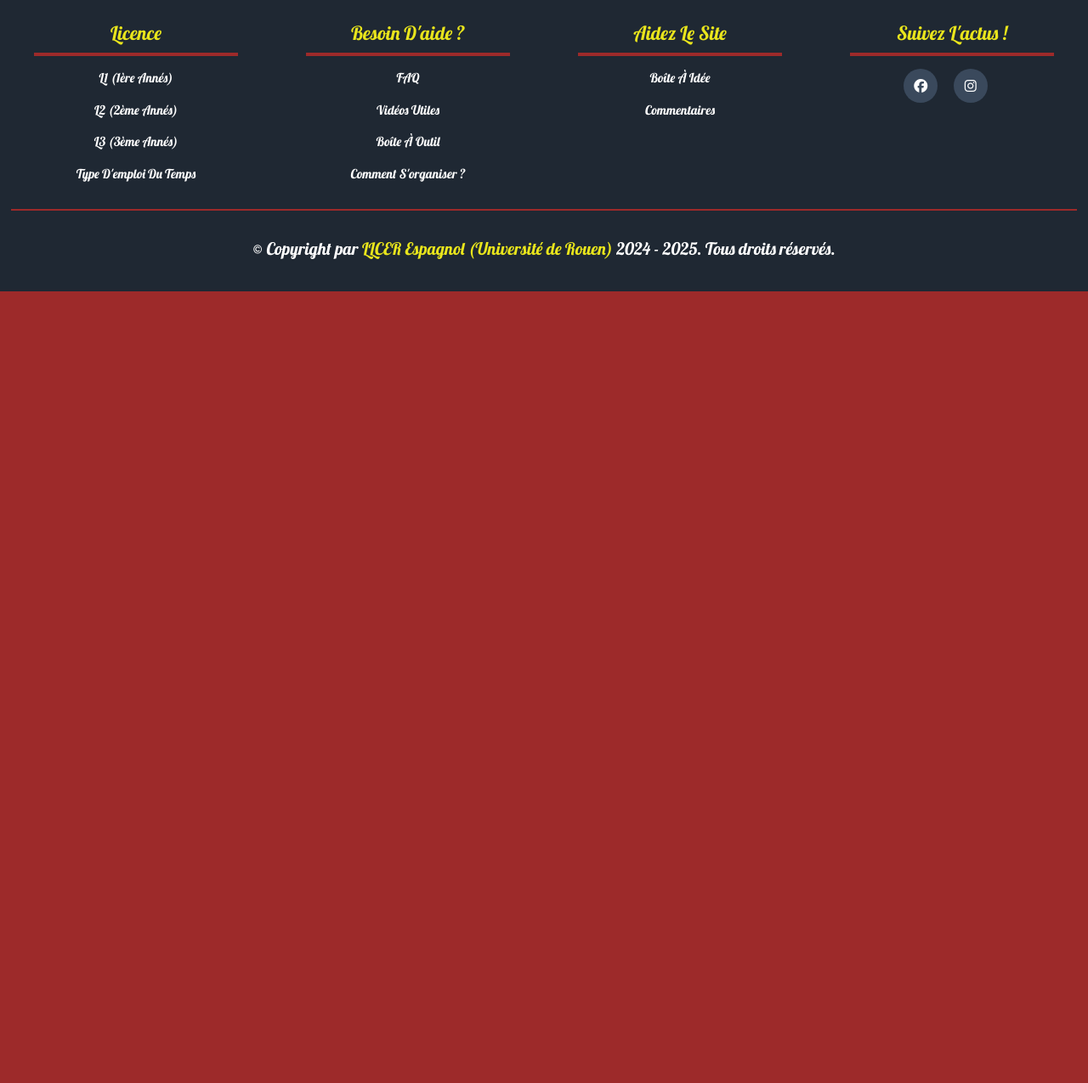
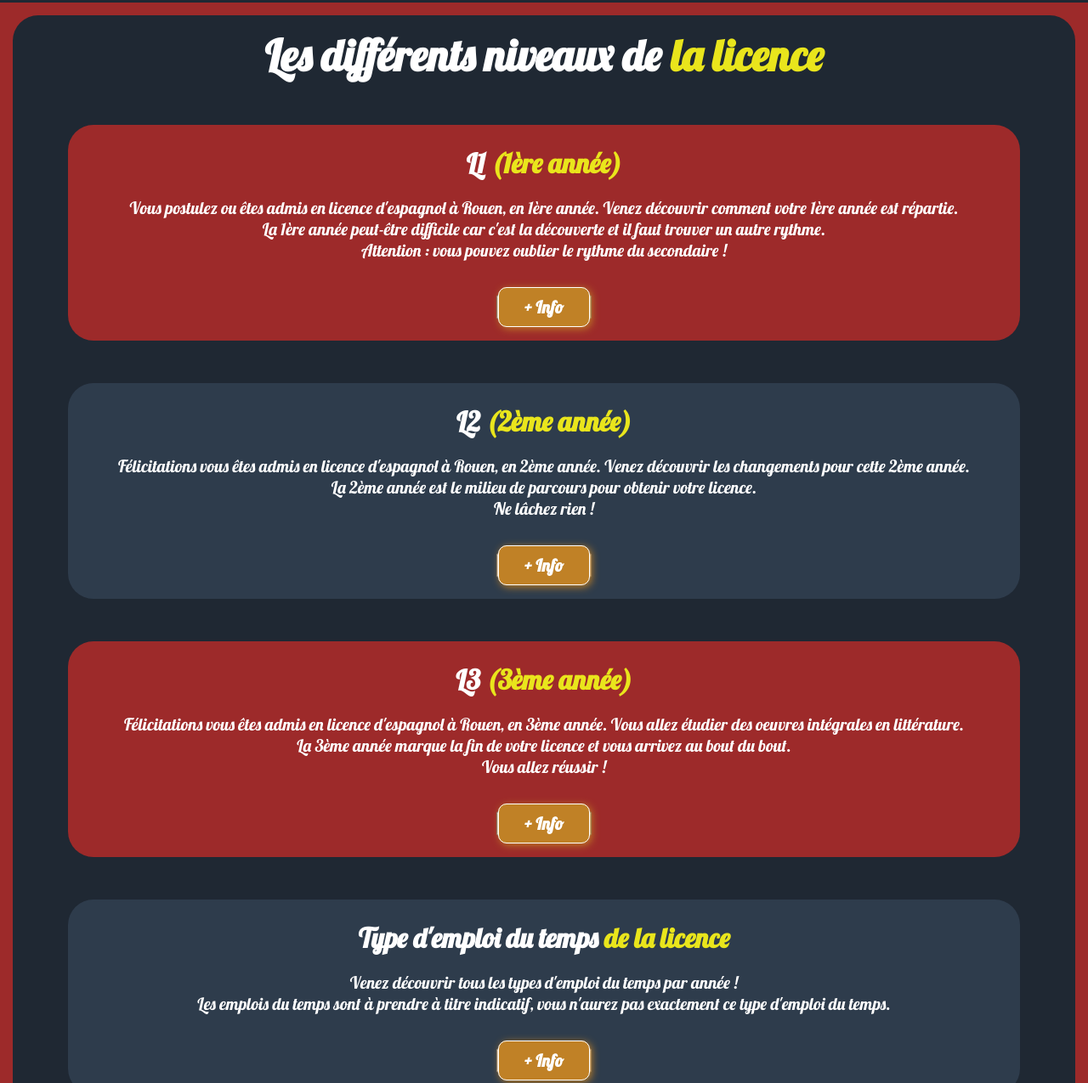
Before and after one commit to LLCEREspagnol/LLCER-Espagnol-Rouen, a plain HTML site: page licence.html in a window 1280 px wide. Shown: the part 57-1332 px from the top of the page at 85% size. Before the commit the page ends 800 px from the top, so only its background shows below. Drawn offline with Linux system fonts and the light colour scheme.

Commit message:
Fin onglet licence début onglet Méthodologie

```diff
--- a/licence.html
+++ b/licence.html
@@ -52,8 +52,50 @@
         </div>
     </header>
     <main>
-        <section id="L1">
-
+        <section id="la_licence">
+            <div class="container">
+                <h2>Les différents niveaux de <span class="color-acento">la licence</span></h2>
+                <div class="la_licence">
+                    <section id="categorie_1">
+                        <h3>L1 <span class="color-acento">(1ère année)</span></h3>
+                        <br>
+                        <p>Vous postulez ou êtes admis en licence d'espagnol à Rouen, en 1ère année. Venez découvrir comment votre 1ère année est répartie.
+                            <br> La 1ère année peut-être difficile car c'est la découverte et il faut trouver un autre rythme.
+                            <br> Attention : vous pouvez oublier le rythme du secondaire !
+                        </p>
+                        <br><br>
+                        <center><button><a href="l1.html">+ Info</a></button></center>
+                    </section>
+                    <section id="categorie_2">
+                        <h3>L2 <span class="color-acento">(2ème année)</span></h3>
+                        <br>
+                        <p>Félicitations vous êtes admis en licence d'espagnol à Rouen, en 2ème année. Venez découvrir les changements pour cette 2ème année.
+                            <br>La 2ème année est le milieu de parcours pour obtenir votre licence.
+                            <br> Ne lâchez rien !</p>
+                        <br><br>
+                        <center><button><a href="l2.html">+ Info</a></button></center>
+                    </section>
+                    <section id="categorie_1">
+                        <h3>L3 <span class="color-acento">(3ème année)</span></h3>
+                        <br>
+                        <p>Félicitations vous êtes admis en licence d'espagnol à Rouen, en 3ème année. Vous allez étudier des oeuvres intégrales en littérature.
+                            <br>La 3ème année marque la fin de votre licence et vous arrivez au bout du bout.
+                            <br> Vous allez réussir !</p>
+                        <br><br>
+                        <center><button><a href="l3.html">+ Info</a></button></center>
+                    </section>
+                    <section id="categorie_2">
+                        <h3>Type d'emploi du temps <span class="color-acento">de la licence</span></h3>
+                        <br>
+                        <p>Venez découvrir tous les types d'emploi du temps par année !
+                            <br> Les emplois du temps sont à prendre à titre indicatif,
+                            vous n'aurez pas exactement ce type d'emploi du temps.
+                        </p>
+                        <br><br>
+                        <center><button><a href="type_emploi_du_temps.html">+ Info</a></button></center>
+                    </section>
+                </div>
+            </div>
         </section>
         <footer>
             <div class="container">
--- a/style.css
+++ b/style.css
@@ -233,7 +233,7 @@ section#hero {
     margin: 20px;
     background-repeat: no-repeat;
     background-position-y: 0;
-    background-color: rgb(63, 81, 103, 0.5);
+    background-color: rgba(63, 81, 103, 0.502);
     box-shadow: 2px 2px 10px rgba(0, 0, 0, 0.5);
     border-radius: 30px;
 }
@@ -465,7 +465,48 @@ footer p {
 
 /* LICENCE */
 
+#la_licence {
+    margin: 15px;
+    background-color: #1F2833;
+    padding: 15px;
+    border-radius: 30px;
+}
+
+#la_licence h2 {
+    margin-top: 0;
+    font-size: 3.2em;
+    text-align: center;
+}
+#categorie_1{
+    margin: 50px;
+    background: #9D2A2A;
+    padding: 25px;
+    border-radius: 30px;
+    text-align: center;
+}
+
+#categorie_2{
+    margin: 50px;
+    background-color: #3F516780;
+    padding: 25px;
+    border-radius: 30px;
+    text-align: center;
+}
+
+/* L1 */
+
+
+/* L2 */
+
+
+/* L3 */
+
+
+/* TYPE D'EMPLOI DU TEMPS */
+
+
 /* MÉTHODOLOGIE */
+
 
 /* CONTACT */
 #contact {
@@ -605,7 +646,7 @@ footer p {
         margin-bottom: 30px;
     }
 
-    les_plus_visites h2 {
+    #les_plus_visites h2 {
         margin-top: 0;
     }
 
```
Also changed, not shown: index.html (+6 -3 lines).
